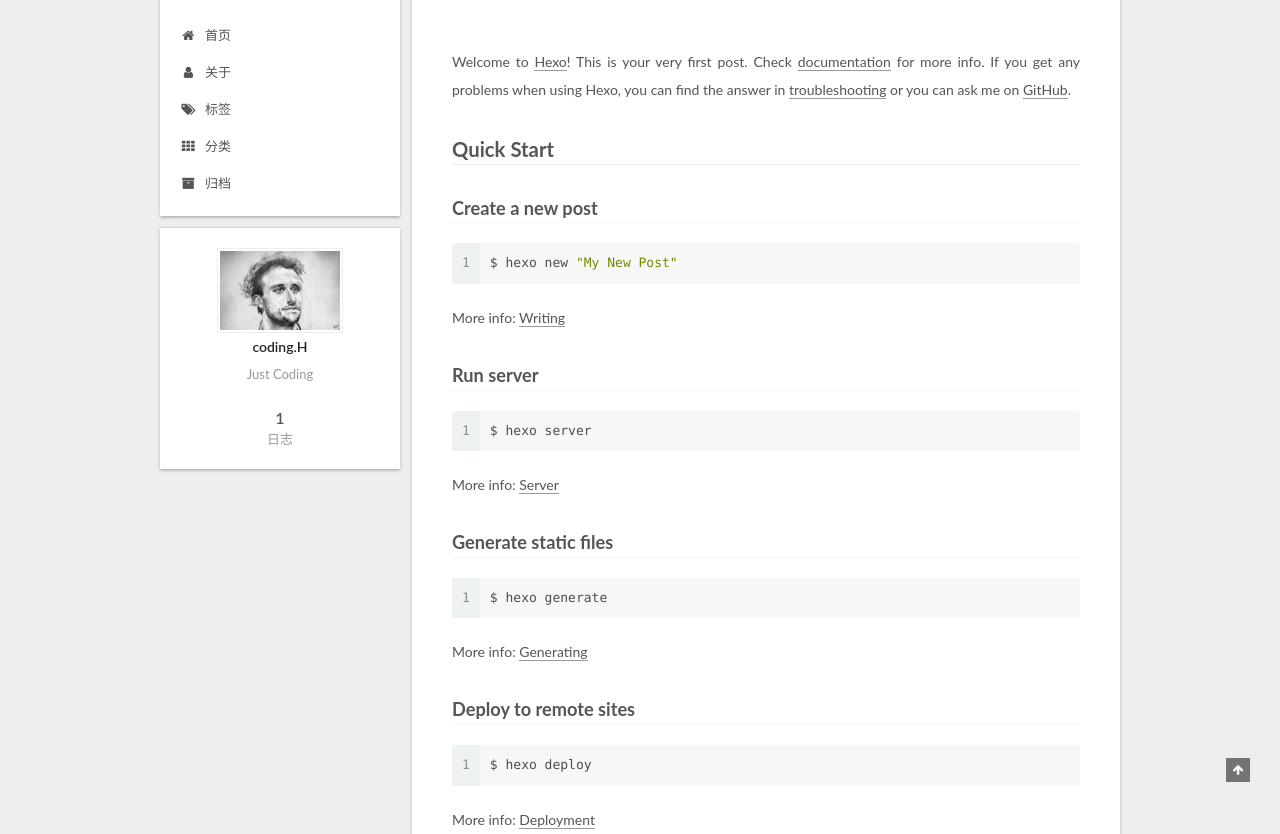
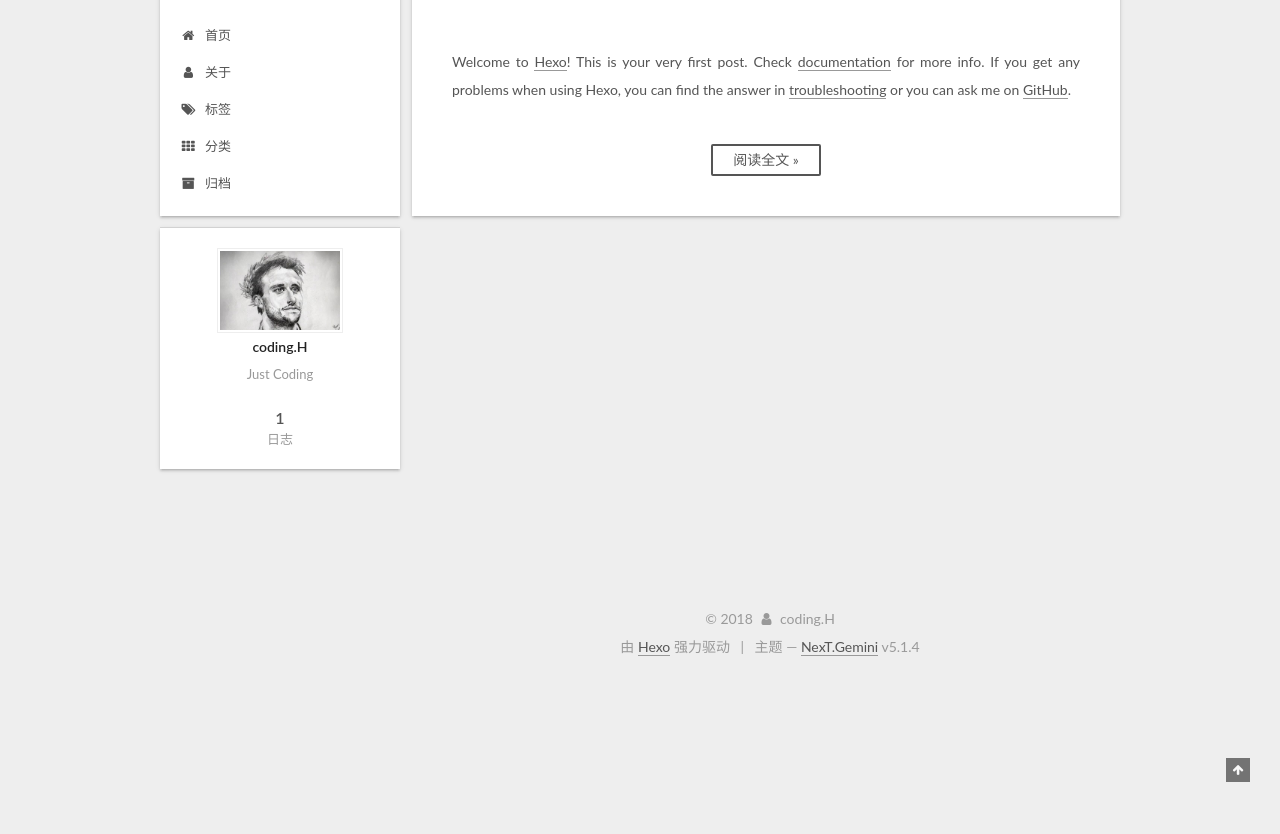
Before and after one commit to Huangliuxin/Huangliuxin.github.io, a plain HTML site: page index.html in a window 1280 px wide. Shown: the part 118-952 px from the top of the page. After the commit the page ends 800 px from the top, so only its background shows below. Drawn offline with Linux system fonts and the light colour scheme.

Commit message:
Site updated: 2018-08-07 21:13:08

```diff
--- a/css/main.css
+++ b/css/main.css
@@ -1823,7 +1823,7 @@ pre .javascript .function {
   width: 4px;
   height: 4px;
   border-radius: 50%;
-  background: #ff005c;
+  background: #c3be2f;
 }
 .links-of-blogroll {
   font-size: 13px;
--- a/index.html
+++ b/index.html
@@ -332,18 +332,14 @@
 
 
 
-
-            <p>Welcome to <a href="https://hexo.io/" target="_blank" rel="noopener">Hexo</a>! This is your very first post. Check <a href="https://hexo.io/docs/" target="_blank" rel="noopener">documentation</a> for more info. If you get any problems when using Hexo, you can find the answer in <a href="https://hexo.io/docs/troubleshooting.html" target="_blank" rel="noopener">troubleshooting</a> or you can ask me on <a href="https://github.com/hexojs/hexo/issues" target="_blank" rel="noopener">GitHub</a>.</p>
-<h2 id="Quick-Start"><a href="#Quick-Start" class="headerlink" title="Quick Start"></a>Quick Start</h2><h3 id="Create-a-new-post"><a href="#Create-a-new-post" class="headerlink" title="Create a new post"></a>Create a new post</h3><figure class="highlight bash"><table><tr><td class="gutter"><pre><span class="line">1</span><br></pre></td><td class="code"><pre><span class="line">$ hexo new <span class="string">"My New Post"</span></span><br></pre></td></tr></table></figure>
-<p>More info: <a href="https://hexo.io/docs/writing.html" target="_blank" rel="noopener">Writing</a></p>
-<h3 id="Run-server"><a href="#Run-server" class="headerlink" title="Run server"></a>Run server</h3><figure class="highlight bash"><table><tr><td class="gutter"><pre><span class="line">1</span><br></pre></td><td class="code"><pre><span class="line">$ hexo server</span><br></pre></td></tr></table></figure>
-<p>More info: <a href="https://hexo.io/docs/server.html" target="_blank" rel="noopener">Server</a></p>
-<h3 id="Generate-static-files"><a href="#Generate-static-files" class="headerlink" title="Generate static files"></a>Generate static files</h3><figure class="highlight bash"><table><tr><td class="gutter"><pre><span class="line">1</span><br></pre></td><td class="code"><pre><span class="line">$ hexo generate</span><br></pre></td></tr></table></figure>
-<p>More info: <a href="https://hexo.io/docs/generating.html" target="_blank" rel="noopener">Generating</a></p>
-<h3 id="Deploy-to-remote-sites"><a href="#Deploy-to-remote-sites" class="headerlink" title="Deploy to remote sites"></a>Deploy to remote sites</h3><figure class="highlight bash"><table><tr><td class="gutter"><pre><span class="line">1</span><br></pre></td><td class="code"><pre><span class="line">$ hexo deploy</span><br></pre></td></tr></table></figure>
-<p>More info: <a href="https://hexo.io/docs/deployment.html" target="_blank" rel="noopener">Deployment</a></p>
-
-
+          <p>Welcome to <a href="https://hexo.io/" target="_blank" rel="noopener">Hexo</a>! This is your very first post. Check <a href="https://hexo.io/docs/" target="_blank" rel="noopener">documentation</a> for more info. If you get any problems when using Hexo, you can find the answer in <a href="https://hexo.io/docs/troubleshooting.html" target="_blank" rel="noopener">troubleshooting</a> or you can ask me on <a href="https://github.com/hexojs/hexo/issues" target="_blank" rel="noopener">GitHub</a>.<br>
+          <!--noindex-->
+          <div class="post-button text-center">
+            <a class="btn" href="/2018/05/31/hello-world/#more" rel="contents">
+              阅读全文 &raquo;
+            </a>
+          </div>
+          <!--/noindex-->
 
 
     </div>
```
Also changed, not shown: 2018/05/31/hello-world/index.html (+5 -5 lines).
